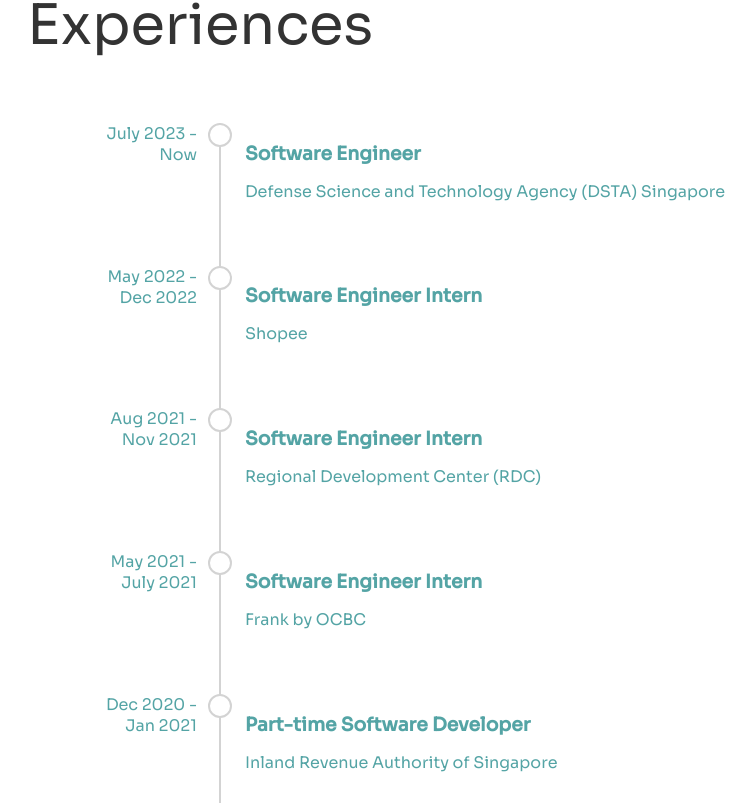
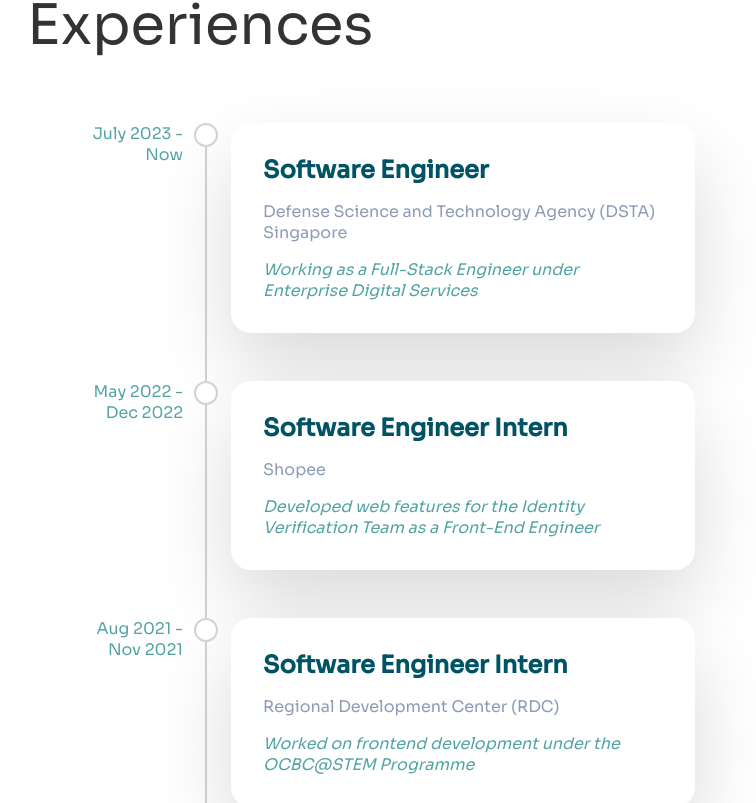
Before and after one commit to Ziyang-98/my-website-2.0, a React (Create React App) app: page / in a window 1280 px wide. Shown: the part 1757-2560 px from the top of the page, without its empty margins (229-985 px from the left). Built offline with nearby package versions, Linux system fonts and the light colour scheme.

Commit message:
feat: init experience cards

```diff
--- /dev/null
+++ b/src/sections/portfolio/components/experience-card/index.js
@@ -0,0 +1,36 @@
+import { useState } from "react";
+import styles from "./index.module.scss";
+
+export default function ExperienceCard({
+  jobTitle,
+  company,
+  description,
+  funFact,
+}) {
+  const [isFlipped, setIsFlipped] = useState(false);
+
+  return (
+    <div
+      className={`${styles.card} ${isFlipped ? styles.flipped : ""}`}
+      onClick={(isFlipped) => setIsFlipped(!isFlipped)}
+    >
+      <div className={styles["card-front"]}>
+        <header className={styles["card-header"]}>
+          <h2 className={styles["card-title"]}>{jobTitle}</h2>
+          <p className={styles["card-subtitle"]}>{company}</p>
+        </header>
+        <var className={styles["card-description"]}>{description}</var>
+      </div>
+
+      {/*
+      TODO: Add flip back functionality
+      <div className={styles["card-back"]}>
+        <header>
+          <h2>{jobTitle}</h2>
+          <p>{company}</p>
+        </header>
+        <p>{funFact}</p>
+      </div> */}
+    </div>
+  );
+}
--- /dev/null
+++ b/src/sections/portfolio/components/experience-card/index.module.scss
@@ -0,0 +1,51 @@
+@import "../../../../styles/theme";
+
+.card {
+  position: relative;
+  display: flex;
+  padding: 2rem;
+  justify-content: center;
+  align-items: flex-start;
+  width: 25rem;
+  max-width: 100%;
+  background: #fff;
+  border-radius: 20px;
+  transition: 0.5s;
+  box-shadow: 0 35px 80px rgba(0, 0, 0, 0.15);
+  .front,
+  .back {
+    position: absolute;
+    top: 0;
+    left: 0;
+    right: 0;
+    bottom: 0;
+    backface-visibility: hidden;
+    background: #fff;
+    border-radius: 10px;
+    padding: 36px 36px 44px 44px;
+    transition: 0.6s;
+    cursor: pointer;
+  }
+
+  .back {
+    transform: rotateX(180deg);
+  }
+}
+
+.card-header {
+  display: flex;
+  flex-direction: column;
+}
+
+.card-title {
+  margin: 0;
+  color: $accent-light;
+}
+
+.card-subtitle {
+  color: $gray-text-light;
+}
+
+.card-description {
+  margin-top: 1rem;
+}
--- a/src/sections/portfolio/index.js
+++ b/src/sections/portfolio/index.js
@@ -8,6 +8,7 @@
 import IRAS from "./experiences/iras";
 import CS2030STA from "./experiences/cs2030TA";
 import CS2030TA from "./experiences/cs2030sTA";
+import ExperienceCard from "./components/experience-card";
 
 const experiences = [DSTA, Shopee, RDC, Frank, IRAS, CS2030STA, CS2030TA];
 
@@ -24,11 +25,13 @@
         <h2 className={styles.title}>Experiences</h2>
       </div>
       <ol className={styles.timeline}>
-        {experiences.map((exp) => (
-          <li className={styles["timeline-item"]}>
+        {experiences.map((exp, index) => (
+          <li className={styles["timeline-item"]} key={index}>
             <div className={styles["timeline-content"]}>
-              <h3 className={styles["timeline-title"]}>{exp.jobTitle}</h3>
-              <p className={styles["timeline-desc"]}>{exp.company}</p>
+              <ExperienceCard {...exp} funFact="Fun Fact" />
+
+              {/* <h3 className={styles["timeline-title"]}>{exp.jobTitle}</h3>
+              <p className={styles["timeline-desc"]}>{exp.company}</p> */}
             </div>
             <time className={styles["timeline-duration"]}>{exp.duration}</time>
           </li>
```
